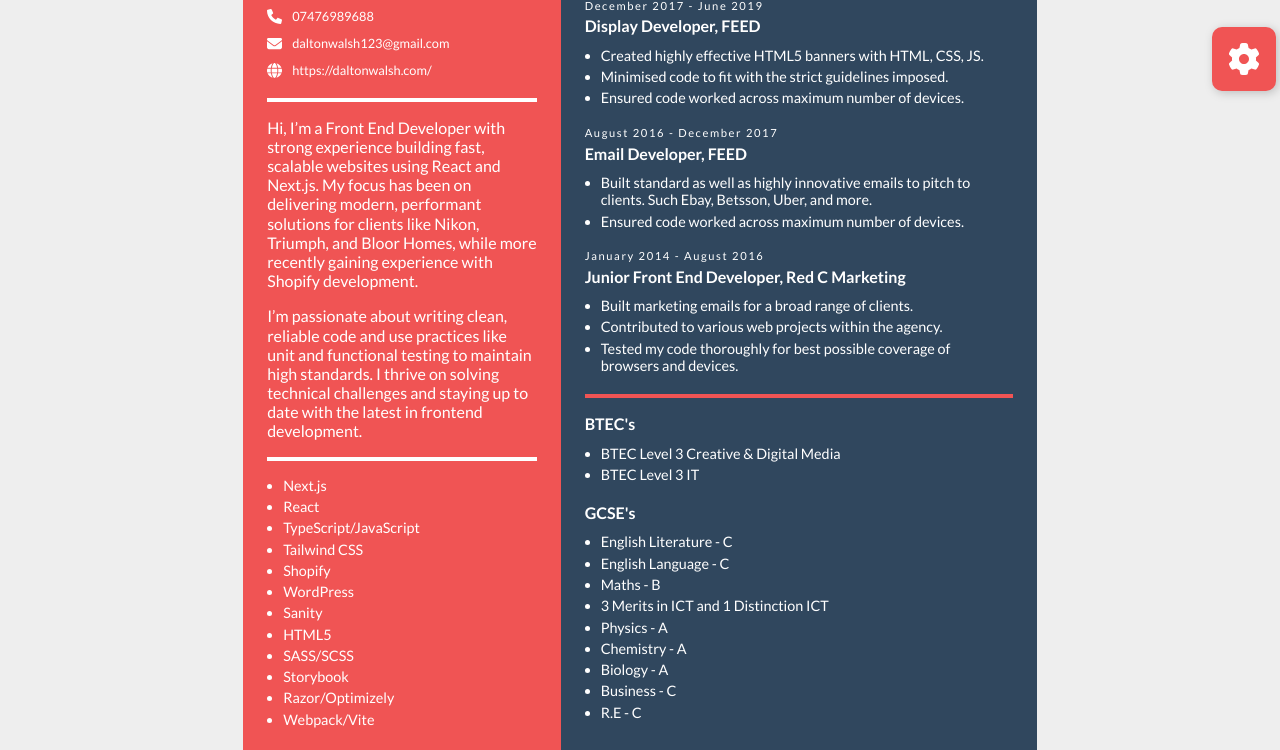
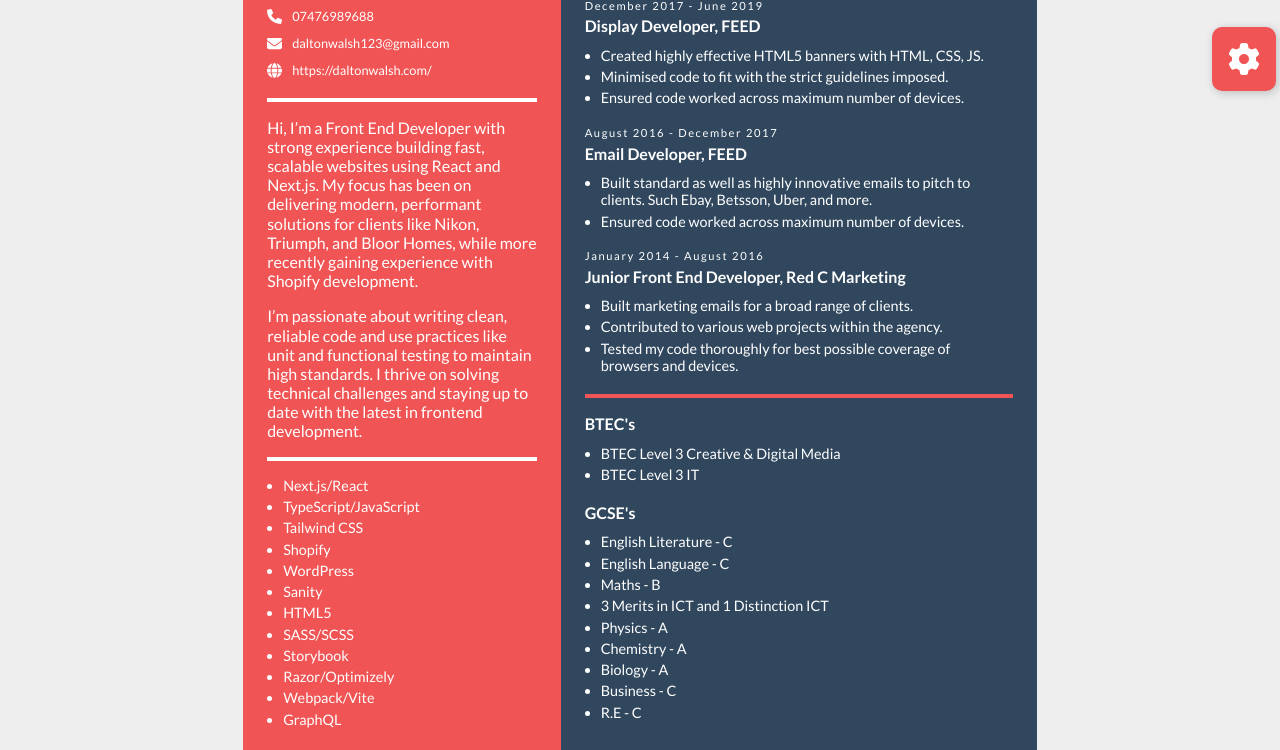
Before and after one commit to Dalton123/Dalton-Walsh-CV, a website: page index.html in a window 1280 px wide. Shown: the part 373-1123 px from the top of the page. Drawn offline with Linux system fonts and the light colour scheme.

Commit message:
Consolidate technology skills in index.html by merging Next.js and React into a single entry, and add GraphQL to the list.

```diff
--- a/index.html
+++ b/index.html
@@ -74,8 +74,7 @@
         <!-- <h2>Skills</h2> -->
         <div class="text__block">
           <ul>
-            <li>Next.js</li>
-            <li>React</li>
+            <li>Next.js/React</li>
             <li>TypeScript/JavaScript</li>
             <li>Tailwind CSS</li>
             <li>Shopify</li>
@@ -86,6 +85,7 @@
             <li>Storybook</li>
             <li>Razor/Optimizely</li>
             <li>Webpack/Vite</li>
+            <li>GraphQL</li>
           </ul>
         </div>
       </section>
```
